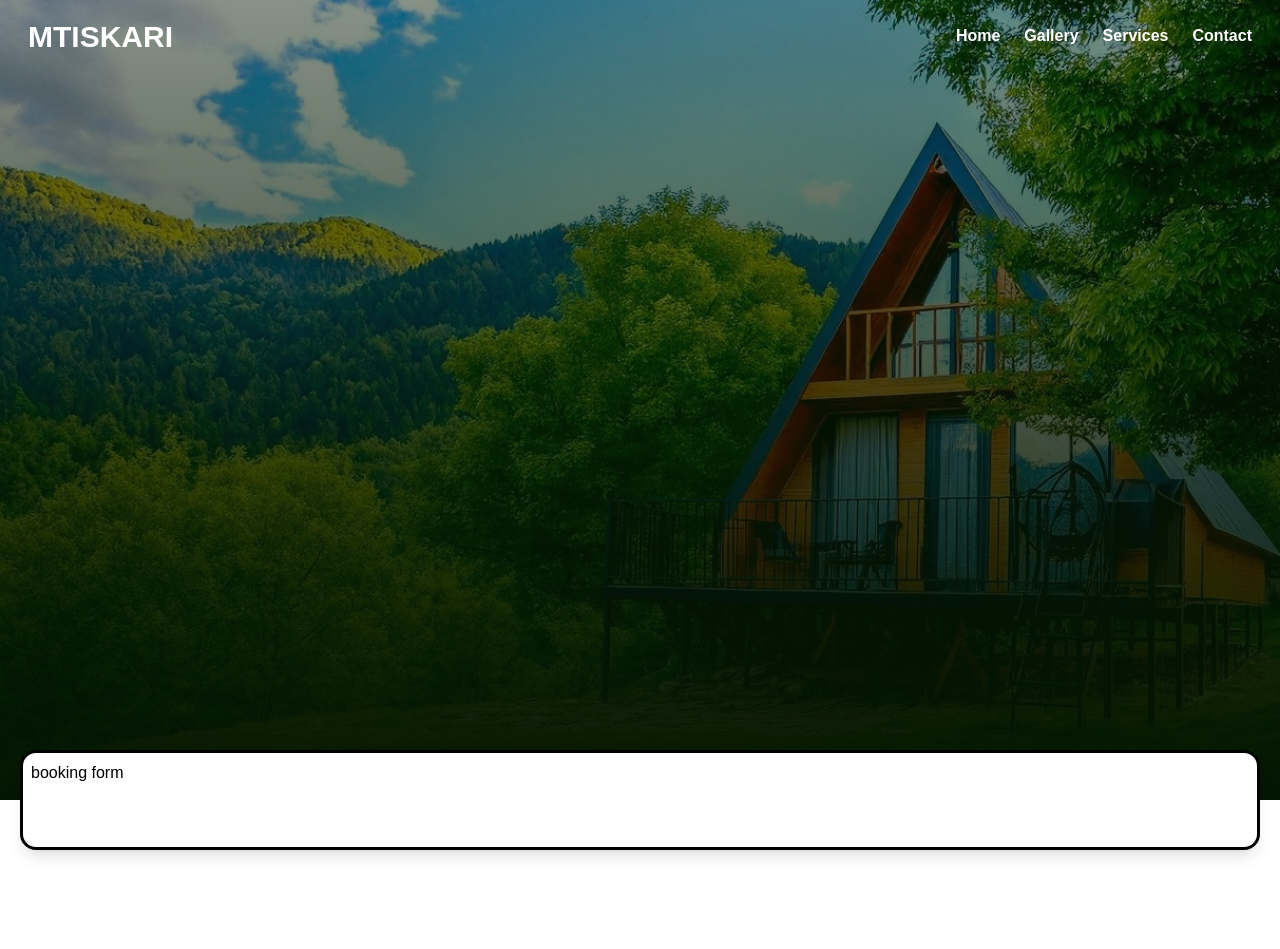
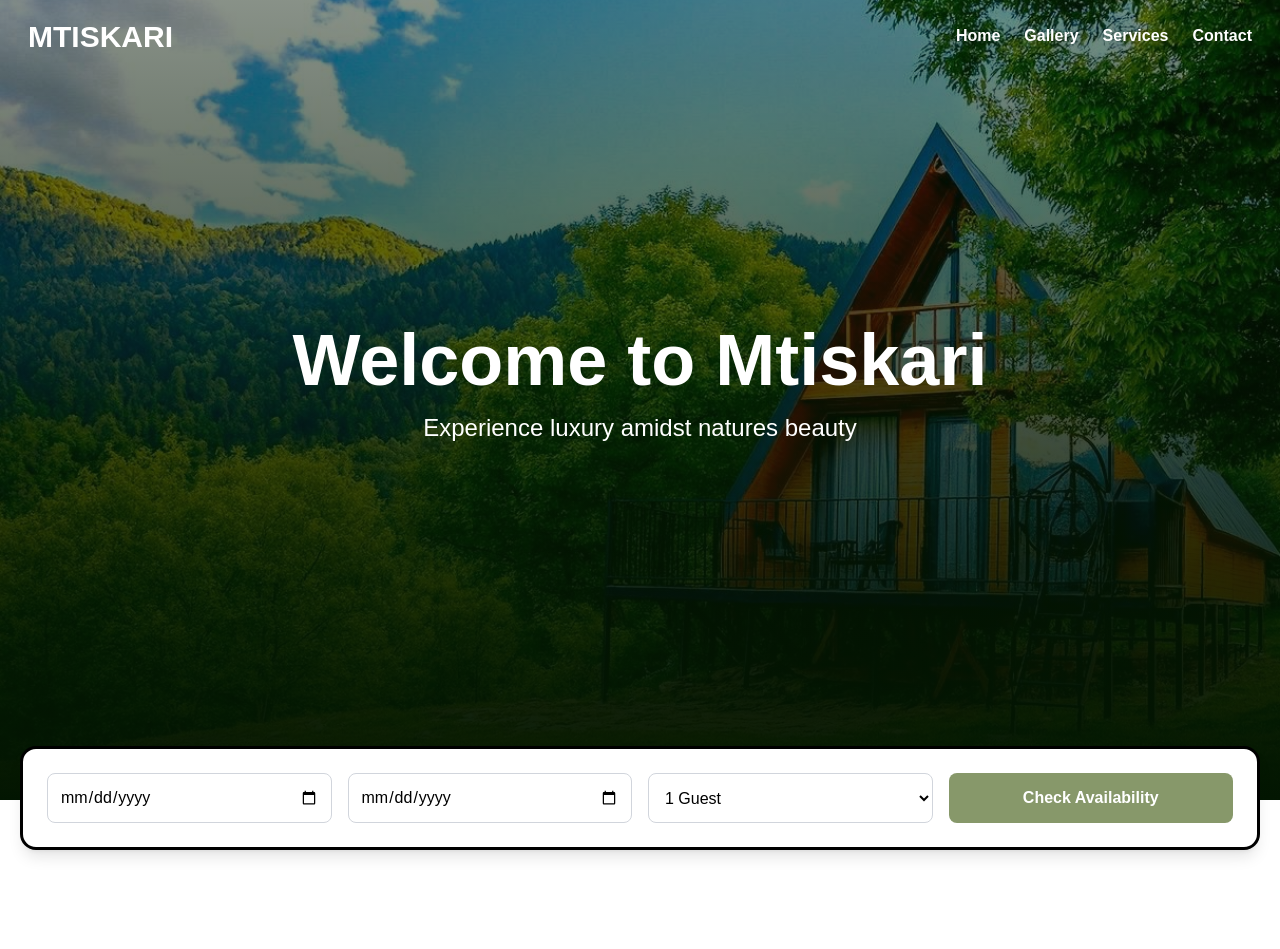
Before and after one commit to gioocharkviani/mtiskari, a Next.js app: page / in a window 1280 px wide. Shown: the top 949 px of the page. Built offline with nearby package versions, Linux system fonts and the light colour scheme.

Commit message:
feat/framer motion hero section

```diff
--- a/components/forms/HeroBooking.tsx
+++ b/components/forms/HeroBooking.tsx
@@ -1,10 +1,72 @@
+"use client";
 import React from "react";
+import { motion, Variants } from "framer-motion";
 
 const HeroBooking = () => {
+  const bookingVariants: Variants = {
+    hidden: {
+      opacity: 0,
+      y: 100,
+      scale: 0.8,
+    },
+    visible: {
+      opacity: 1,
+      y: 50,
+      scale: 1,
+      transition: {
+        duration: 0.8,
+        ease: "easeOut",
+        delay: 0.3,
+      },
+    },
+  };
+
   return (
-    <div className="w-full max-w-[1500px] border-[3px] bg-white translate-y-[50px] min-h-[100px] backdrop-blur-md rounded-2xl p-2  shadow-lg">
-      booking form
-    </div>
+    <motion.div
+      className="w-full max-w-[1500px] border-[3px] bg-white backdrop-blur-md rounded-2xl p-6 shadow-lg"
+      initial="hidden"
+      animate="visible"
+      whileHover="hover"
+      variants={bookingVariants}
+    >
+      <motion.div
+        initial={{ opacity: 0 }}
+        animate={{ opacity: 1 }}
+        transition={{ delay: 1 }}
+        className="text-center"
+      >
+        {/* <h3 className="text-xl font-bold text-gray-800 mb-4">Book Your Stay</h3> */}
+        <div className="grid grid-cols-1 md:grid-cols-4 gap-4">
+          <motion.input
+            whileFocus={{ scale: 1.05 }}
+            type="date"
+            placeholder="Check-in"
+            className="p-3 border border-gray-300 rounded-lg focus:outline-none focus:border-[#87986A]"
+          />
+          <motion.input
+            whileFocus={{ scale: 1.05 }}
+            type="date"
+            placeholder="Check-out"
+            className="p-3 border border-gray-300 rounded-lg focus:outline-none focus:border-[#87986A]"
+          />
+          <motion.select
+            whileFocus={{ scale: 1.05 }}
+            className="p-3 border border-gray-300 rounded-lg focus:outline-none focus:border-[#87986A]"
+          >
+            <option>1 Guest</option>
+            <option>2 Guests</option>
+            <option>3+ Guests</option>
+          </motion.select>
+          <motion.button
+            whileHover={{ scale: 1.05 }}
+            whileTap={{ scale: 0.95 }}
+            className="bg-[#87986A] text-white p-3 rounded-lg font-semibold hover:bg-[#6b7a52] transition-colors duration-300"
+          >
+            Check Availability
+          </motion.button>
+        </div>
+      </motion.div>
+    </motion.div>
   );
 };
 
--- a/components/layout/Navigation.tsx
+++ b/components/layout/Navigation.tsx
@@ -1,5 +1,7 @@
+"use client";
 import Link from "next/link";
 import React from "react";
+import { motion, Variants } from "framer-motion";
 
 interface NavigationItem {
   id: number;
@@ -36,20 +38,59 @@ const navigationItems: NavigationItem[] = [
 ];
 
 const Navigation = () => {
+  const itemVariants: Variants = {
+    hidden: {
+      opacity: 0,
+      y: -20,
+    },
+    visible: (i: number) => ({
+      opacity: 1,
+      y: 0,
+      transition: {
+        delay: i * 0.1 + 0.5,
+        duration: 0.6,
+        ease: "easeOut",
+      },
+    }),
+    hover: {
+      scale: 1.1,
+      color: "#87986A",
+      transition: {
+        duration: 0.2,
+        ease: "easeInOut",
+      },
+    },
+  };
+
   return (
     <nav className="w-max">
-      <ul className="hidden md:flex flex-col space-y-2 md:flex-row md:space-y-0 md:space-x-6">
-        {navigationItems.map((item) => (
-          <li key={item.id} className="list-none">
+      <motion.ul
+        className="hidden md:flex flex-col space-y-2 md:flex-row md:space-y-0 md:space-x-6"
+        initial="hidden"
+        animate="visible"
+      >
+        {navigationItems.map((item, index) => (
+          <motion.li
+            key={item.id}
+            className="list-none"
+            variants={itemVariants}
+            custom={index}
+            whileHover="hover"
+          >
             <Link
               href={item.link}
-              className="text-white  transition-colors duration-200 font-bold"
+              className="text-white transition-colors duration-200 font-bold relative"
             >
               {item.titleEN}
+              <motion.div
+                className="absolute bottom-0 left-0 w-0 h-0.5 bg-[#87986A]"
+                whileHover={{ width: "100%" }}
+                transition={{ duration: 0.3 }}
+              />
             </Link>
-          </li>
+          </motion.li>
         ))}
-      </ul>
+      </motion.ul>
     </nav>
   );
 };
--- a/components/sections/Comfort.tsx
+++ b/components/sections/Comfort.tsx
@@ -86,16 +86,6 @@ const dummy: ComfortTypes[] = [
     descGe:
       "ბავშვები უვარგიშებენ ზედამხედველობის ქვეშ არსებულ აქტივობებს, თამაშებს და გართობას, ხოლო მშობლები ისვენებენ და უვარგიშებენ თავიანთ შვებულების დროს.",
   },
-  {
-    id: 9,
-    icon: image1,
-    titleEn: "Private Beach",
-    titleGe: "პირადი ნაპირი",
-    descEn:
-      "Access our exclusive private beach area with sun loungers, beach service, and crystal clear waters for the perfect day in paradise.",
-    descGe:
-      "გამოიყენეთ ჩვენი ექსკლუზიური პირადი ნაპირის ზონა მზის სავარძლებით, ნაპირის სერვისით და სუფთა ნათელი წყლებით სრულყოფილი დღისთვის სამოთხეში.",
-  },
 ];
 
 const Comfort = () => {
@@ -161,8 +151,8 @@ const Comfort = () => {
       opacity: 1,
       scale: 1,
       transition: {
-        duration: 0.5,
-        delay: 0.5,
+        duration: 0.3,
+        delay: 0.3,
       },
     },
     hover: {
@@ -178,9 +168,8 @@ const Comfort = () => {
 
   return (
     <div className="w-full flex justify-center relative px-5">
-      <div className="bg2 opacity-[0.08] bg-fixed! bg-bottom-left absolute inset-0 bg-cover -z-10"></div>
-
-      <div className="w-full max-w-[1500px] flex flex-col mt-20 min-h-screen xl:min-h-max">
+      <div className="bg2  opacity-[0.08] bg-fixed! bg-bottom-left absolute inset-0 bg-cover -z-10"></div>
+      <div className="w-full pb-5 max-w-[1500px] flex flex-col mt-20 min-h-screen xl:min-h-max">
         <motion.div
           className="flex w-full justify-center items-center flex-col"
           initial="hidden"
@@ -227,6 +216,7 @@ const Comfort = () => {
               variants={buttonVariants}
               className="flex justify-center mt-4"
             >
+              {dummy.length > 4 && (
                 <motion.button
                   onClick={() => setShowAll(!showAll)}
                   whileHover="hover"
@@ -236,6 +226,7 @@ const Comfort = () => {
                 >
                   {showAll ? "Show Less" : "See More Comforts"}
                 </motion.button>
+              )}
             </motion.div>
           )}
         </motion.div>
--- a/components/sections/Hero.tsx
+++ b/components/sections/Hero.tsx
@@ -1,15 +1,85 @@
+"use client";
 import HeroBooking from "../forms/HeroBooking";
 import Header from "../layout/Header";
+import { motion, Variants } from "framer-motion";
 
 const Hero = () => {
+  const backgroundVariants: Variants = {
+    hidden: {
+      scale: 1.1,
+      opacity: 0,
+    },
+    visible: {
+      scale: 1,
+      opacity: 1,
+      transition: {
+        duration: 1.5,
+        ease: "easeOut",
+      },
+    },
+  };
+
+  const overlayVariants = {
+    hidden: { opacity: 0 },
+    visible: {
+      opacity: 1,
+      transition: {
+        duration: 1,
+        delay: 0.5,
+      },
+    },
+  };
+
   return (
-    <div className="w-full flex justify-center min-h-screen relative">
-      <div className="w-full h-full absolute hero-bg bg-position-[calc(100%+0px)_center]! bg-cover!  md:bg-center! z-1"></div>
-      <div className="hero-bg-overlay absolute z-2"></div>
+    <div className="w-full flex justify-center min-h-screen relative ">
+      {/* Animated Background */}
+      <motion.div
+        className="w-full h-full absolute hero-bg bg-position-[calc(100%+0px)_center]! bg-cover! md:bg-center! z-1"
+        variants={backgroundVariants}
+        initial="hidden"
+        animate="visible"
+      />
+
+      {/* Animated Overlay */}
+      <motion.div
+        className="hero-bg-overlay absolute z-2"
+        variants={overlayVariants}
+        initial="hidden"
+        animate="visible"
+      />
+
+      {/* Header */}
       <div className="absolute w-full z-3">
         <Header />
       </div>
-      <div className="w-full absolute  bottom-0 flex justify-center  z-3 px-5 ">
+
+      {/* Hero Content */}
+      <motion.div
+        className="w-full absolute top-1/2 left-1/2 transform -translate-x-1/2 -translate-y-1/2 z-3 px-5 text-center"
+        initial={{ opacity: 0, y: 50 }}
+        animate={{ opacity: 1, y: 0 }}
+        transition={{ delay: 0.8, duration: 0.8 }}
+      >
+        <motion.h1
+          className="text-5xl md:text-7xl font-bold text-white mb-4"
+          initial={{ opacity: 0, y: 30 }}
+          animate={{ opacity: 1, y: 0 }}
+          transition={{ delay: 1, duration: 0.8 }}
+        >
+          Welcome to Mtiskari
+        </motion.h1>
+        <motion.p
+          className="text-xl md:text-2xl text-white mb-8 max-w-2xl mx-auto"
+          initial={{ opacity: 0, y: 30 }}
+          animate={{ opacity: 1, y: 0 }}
+          transition={{ delay: 1.2, duration: 0.8 }}
+        >
+          Experience luxury amidst natures beauty
+        </motion.p>
+      </motion.div>
+
+      {/* Booking Form */}
+      <div className="w-full absolute bottom-0 flex justify-center z-3 px-5">
         <HeroBooking />
       </div>
     </div>
```
Lines whose indentation alone changed are shown as unchanged.
